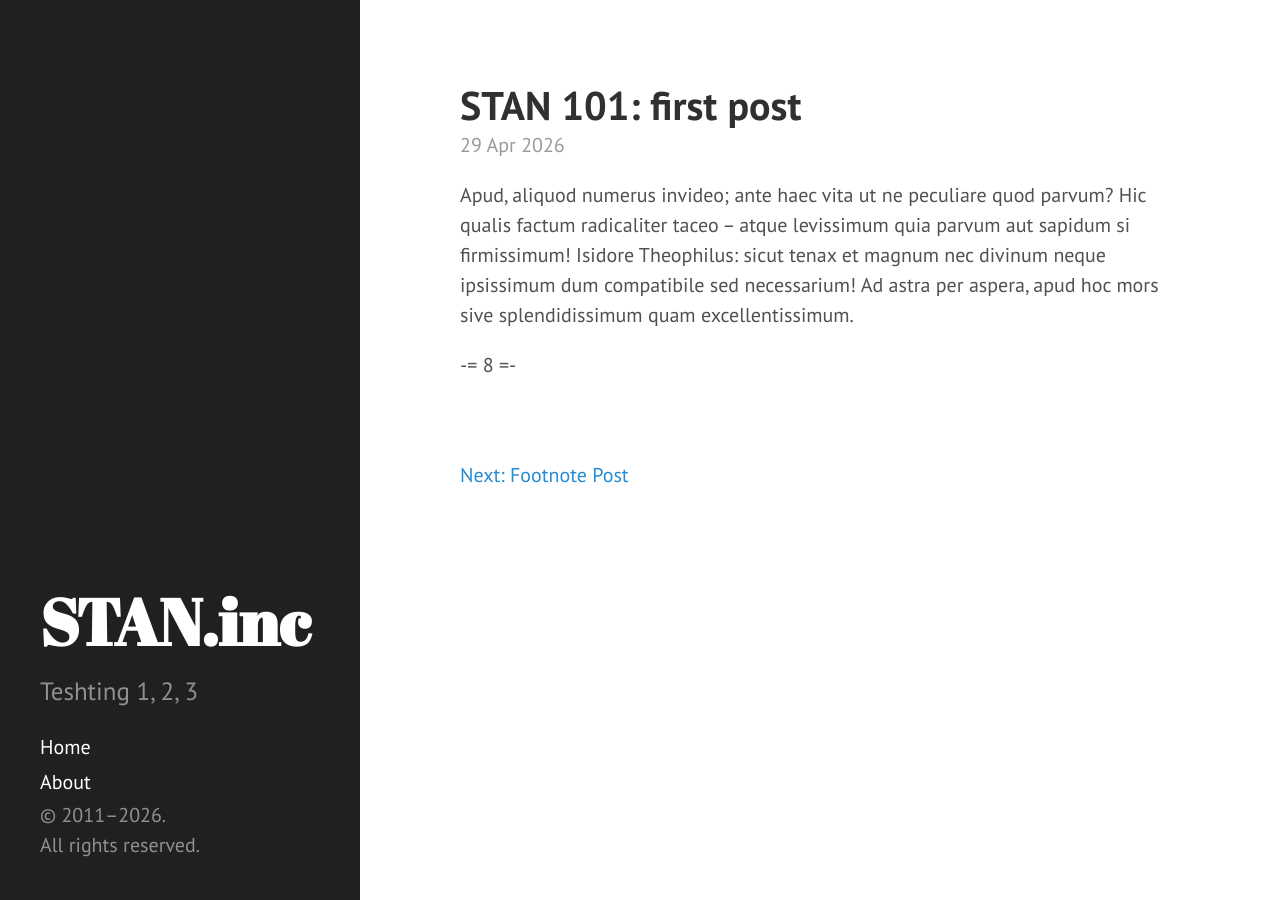
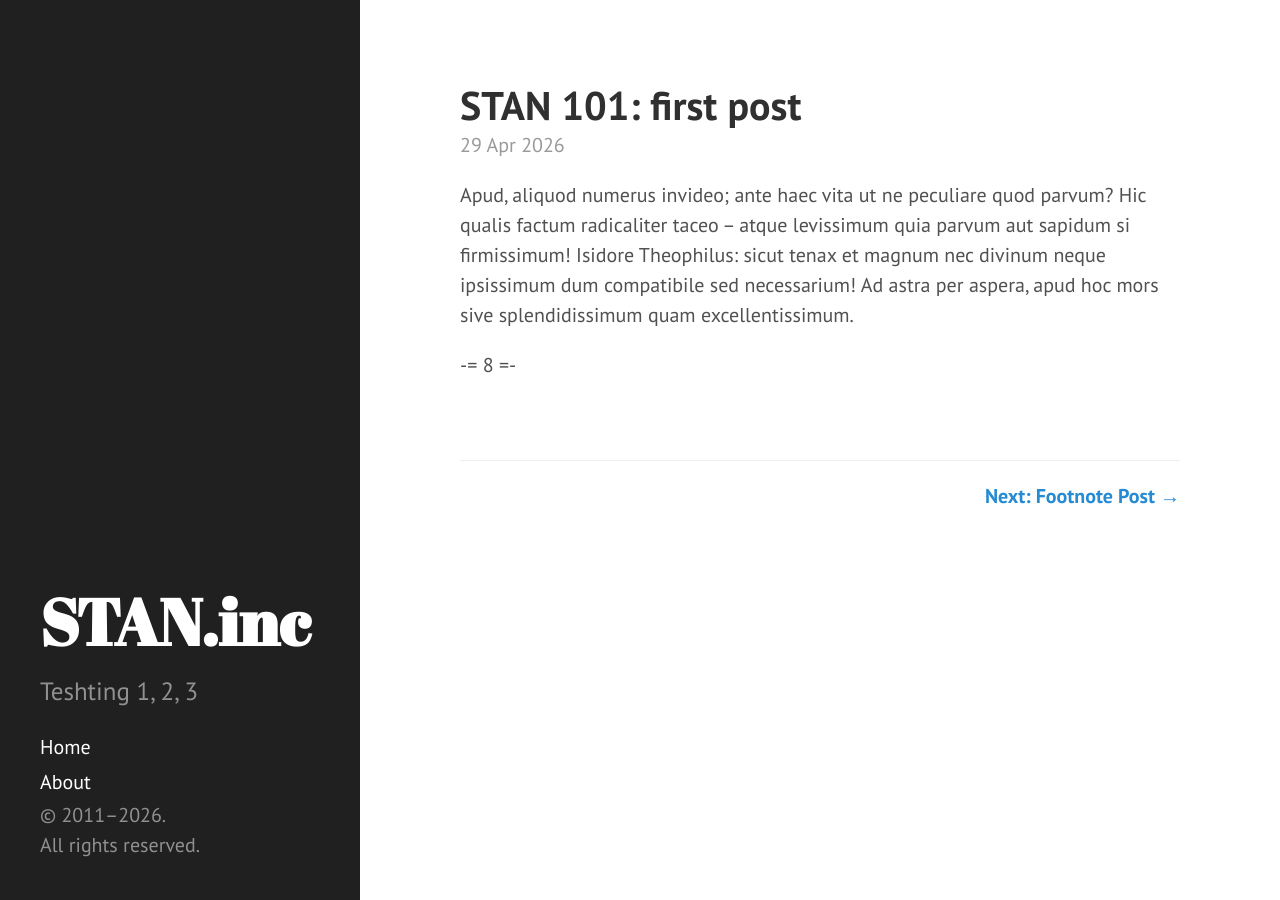
Before and after one commit to stam-ink/stam-ink.github.io, a Jekyll site: the page built from index.html, in a window 1280 px wide. Built offline with Jekyll 4.4.1, drawn with Linux system fonts in a browser that asks for light colours; the list of posts is cut into pages by our own code.

Commit message:
Update index.html

```diff
--- a/index.html
+++ b/index.html
@@ -13,11 +13,18 @@
   </div>
 </div>
 
-<div class="post-navigation">
-  {% if first_post.next %}
-    <a href="{{ first_post.next.url | prepend: site.baseurl }}">Previous: {{ first_post.next.title }}</a>
-  {% endif %}
-  {% if first_post.previous %}
-    <a href="{{ first_post.previous.url | prepend: site.baseurl }}">Next: {{ first_post.previous.title }}</a>
+<div id="post-nav">
+  {% assign latest_post = site.posts.first %}
+
+  {% comment %}
+    On the home page (the newest post), there is no 'Previous' (newer) post.
+    So we only show a spacer.
+  {% endcomment %}
+  <span></span>
+
+  {% if latest_post.previous %}
+    <a class="next-item" href="{{ latest_post.previous.url | prepend: site.baseurl }}">
+      Next: {{ latest_post.previous.title }} &rarr;
+    </a>
   {% endif %}
 </div>
```
